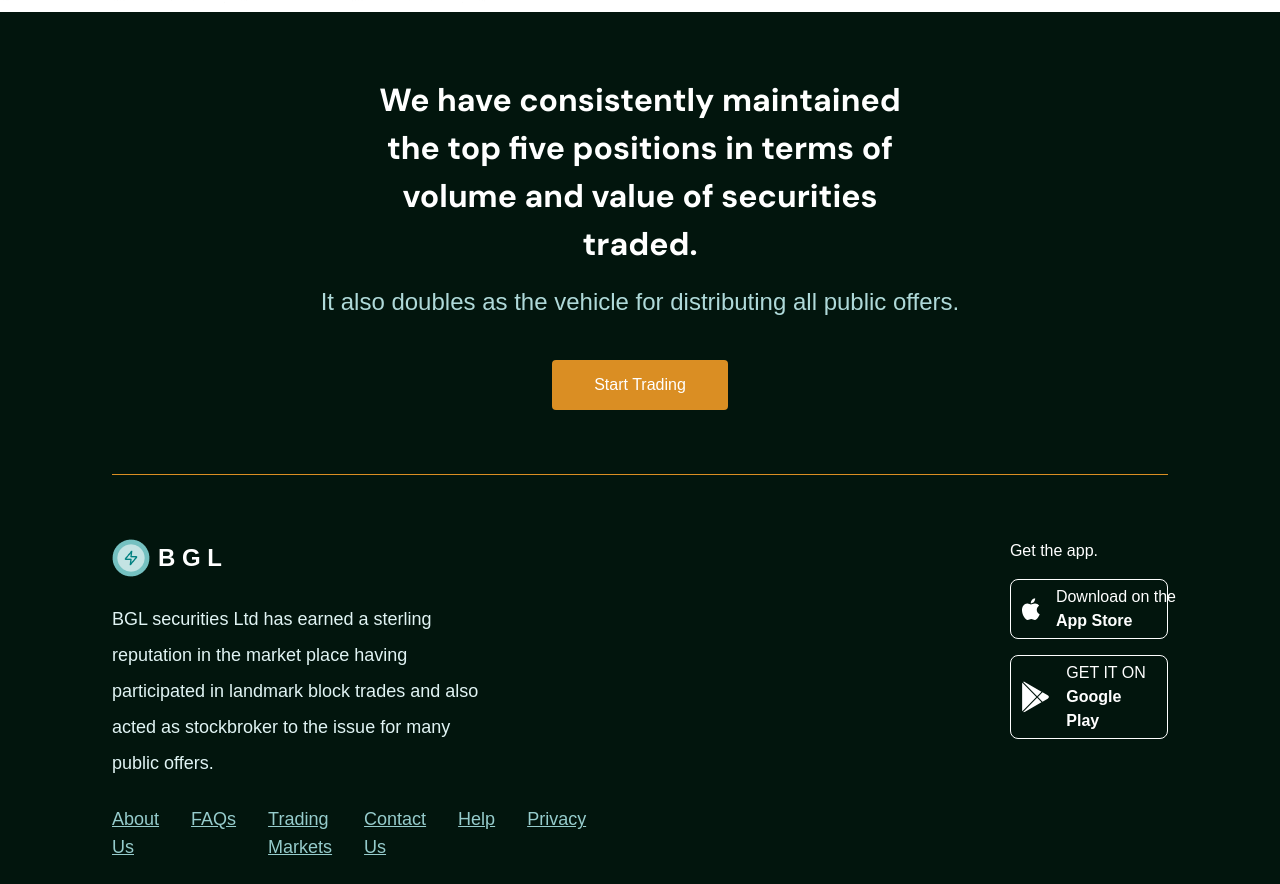
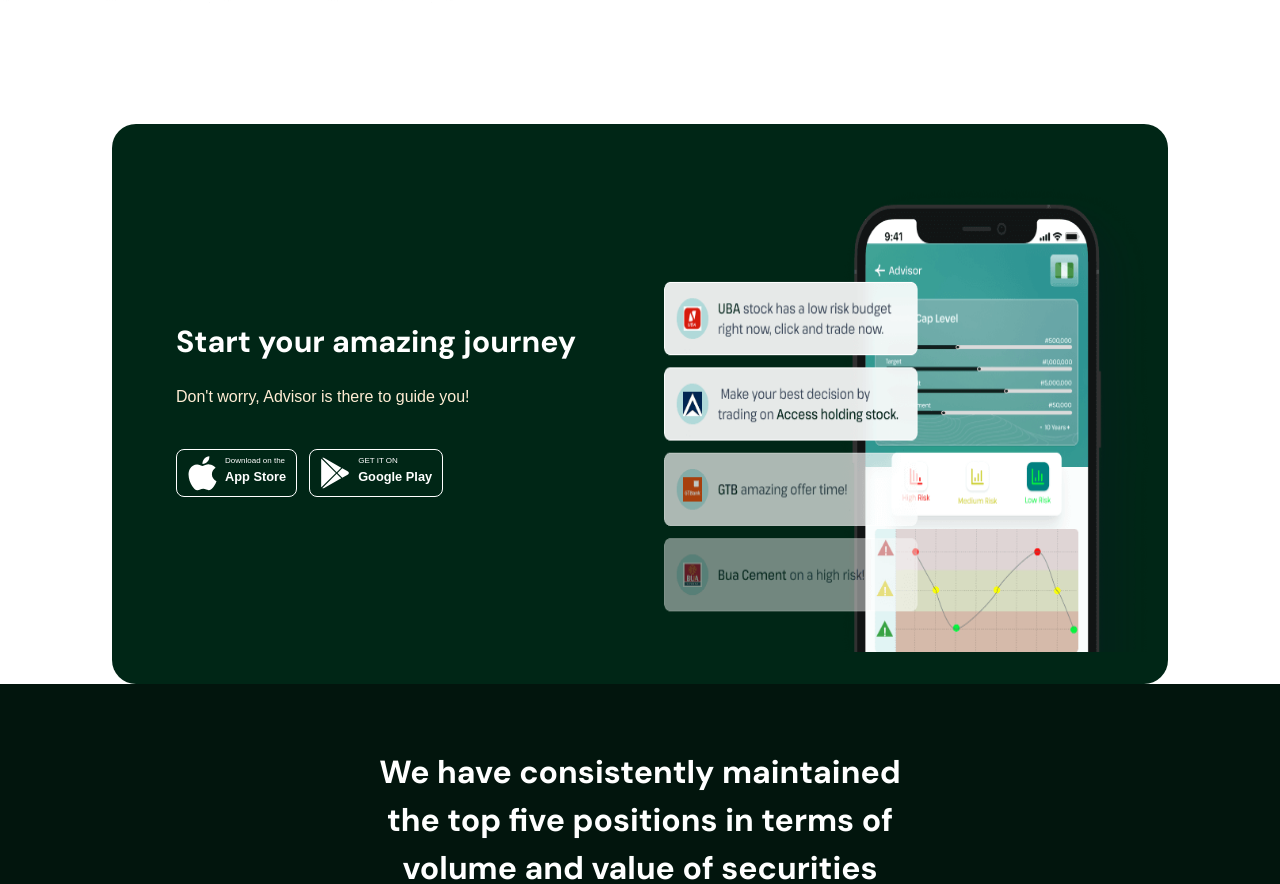
Before and after one commit to IdrisDY/BG-SEC, a Next.js app: page / in a window 1280 px wide. Shown: the part 2440-3324 px from the top of the page. Built offline with nearby package versions, Linux system fonts and the light colour scheme; a web font is replaced by a local one.

Commit message:
add advisory sections

```diff
--- a/app/page.js
+++ b/app/page.js
@@ -193,8 +193,8 @@
         </div>
       </section>
       {/* Product */}
-      <section className="px-2 mt-[128px] flex justify-between flex-col lg:flex-row-reverse gap-6  ">
-        <div className="flex lg:w-1/3 w-[90%] m-auto  gap-2 flex-col lg:items-start items-center">
+      <section className="px-2 mt-[128px] flex justify-between flex-col lg:flex-row-reverse ">
+        <div className="flex lg:w-2/5 w-[90%] m-auto lg:m-0  gap-2 flex-col lg:items-start items-center">
           <span>Product</span>
           <h2
             className={`${DMFont.className} text-center whitespace-nowrap text-[1.5rem] font-[500] lg:text-[1.9rem] `}
@@ -214,7 +214,10 @@
               market information.
             </p>
           </div>
-          <Button text="Start Trading" customClassName=" hidden lg:block  bg-btn_orange" />
+          <Button
+            text="Start Trading"
+            customClassName=" hidden lg:block  bg-btn_orange"
+          />
         </div>
         <div className="relative lg:w-3/4">
           <div className="w-full lg:hidden h-[350px] relative">
@@ -229,6 +232,49 @@
           </div>
         </div>
       </section>
+
+      {/* Advisor */}
+      <section className="bg-[#002616] min-h-[70vh] gap-5 lg:gap-0 mt-28 rounded-3xl px-4 py-8 lg:pl-16  lg:pt-10 flex flex-col lg:flex-row justify-between">
+        <div className="flex  items-center lg:items-start justify-center gap-5 flex-col">
+          <h2
+            className={`${DMFont.className} w-[80%] lg:w-auto text-center text-[1.5rem] text-white lg:text-[1.9rem] `}
+          >
+            Start your amazing journey
+          </h2>
+          <span className=" w-3/5 text-[.9rem] lg:text-[1rem] lg:w-auto text-center lg:text-left  text-[#FFEDD4]">
+            {" "}
+            Don't worry, Advisor is there to guide you!{" "}
+          </span>
+          <div className=" flex gap-3 mt-5 text-white">
+            <div className="border w-fit cursor-pointer px-[10px] py-[5px]  rounded-lg flex gap-2 border-white">
+              <img
+                className=" w-[15px] lg:w-[30px]"
+                src="/apple.svg"
+                alt="apple logo"
+              />
+              <span className="flex text-[.5rem] whitespace-nowrap flex-col">
+                Download on the{" "}
+                <strong className=" lg:text-[.8rem]">App Store</strong>
+              </span>
+            </div>
+            <div className="border cursor-pointer w-fit px-[10px] py-[5px] rounded-lg  flex gap-2 border-white">
+              <img
+                className=" w-[15px] lg:w-[30px]"
+                src="/Subtract.svg"
+                alt="android logo"
+              />
+              <span className="flex text-[.5rem]  flex-col">
+                GET IT ON{" "}
+                <strong className="lg:text-[.8rem]">Google Play</strong>
+              </span>
+            </div>
+          </div>
+        </div>
+        <div className=" w-full max-w-[305px] m-auto lg:m-0 lg:max-w-[50%] h-[280px] lg:h-auto relative ">
+          <Image className="hidden lg:block" src="/phone-chats.png" layout="fill" alt="advisor guide" />
+          <Image className="block lg:hidden" src="/phonemockupmobile.png" layout="fill" alt="advisor guide" />
+        </div>
+      </section>
     </main>
   );
 }
```
Also changed, not shown: public/phone-chats.png (added), public/phonemockupmobile.png (added).
